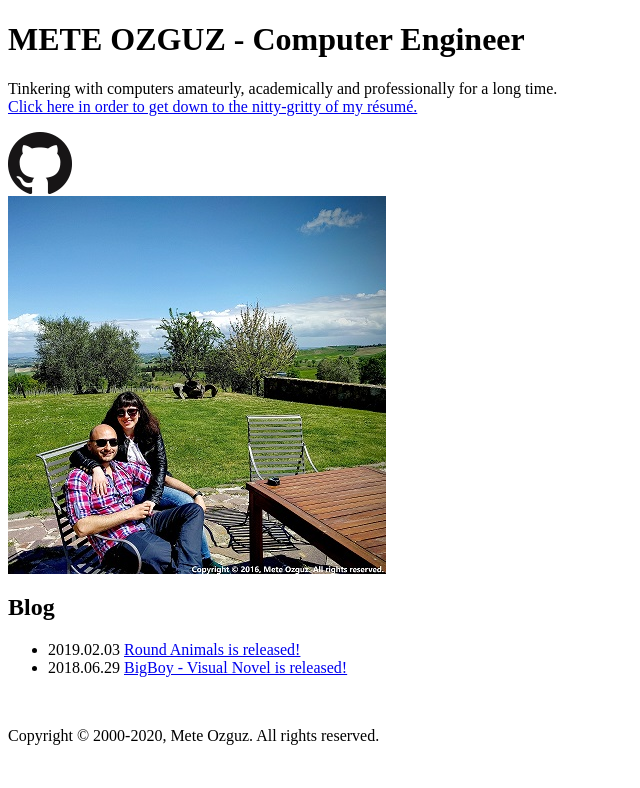
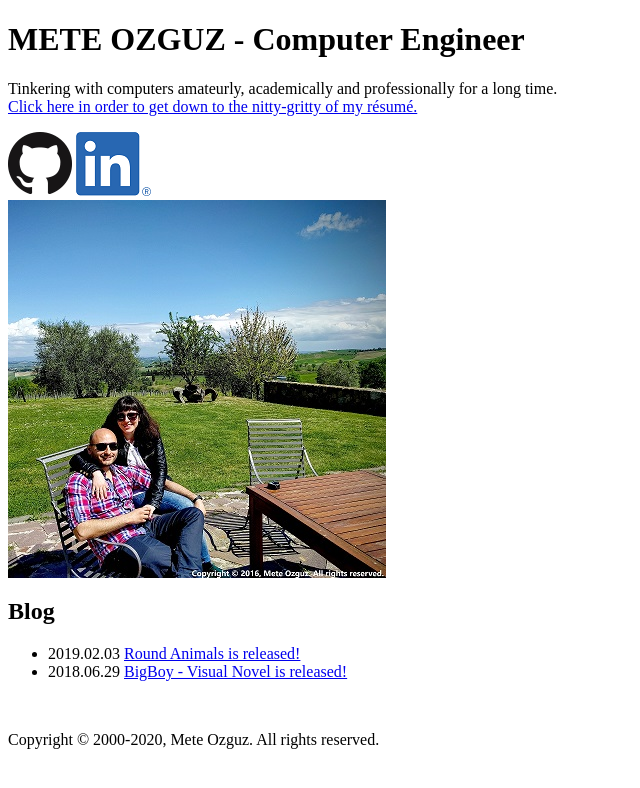
Before and after one commit to ozguzMete/ozguzMete.github.io, a plain HTML site: page index.html in a window 1280 px wide. Shown: the whole page, without its empty margins (0-640 px from the left). Drawn offline with Linux system fonts and the light colour scheme.

Commit message:
linkedin added

```diff
--- a/index.html
+++ b/index.html
@@ -23,9 +23,16 @@
  					target="_blank">Click here in order to get down to the nitty-gritty of my résumé.</a>
 			</p>
 			<a href="https://github.com/ozguzMete"
+ 				style="text-decoration: none"
  				target="_blank">
 				<img src="img/GitHub-Mark-64px.png"
    					alt="Mete Ozguz's GitHub page"/>
+			</a>
+			<a href="https://www.linkedin.com/in/meteozguz/"
+ 				style="text-decoration: none"
+ 				target="_blank">
+				<img src="img/LI-In-Bug.png"
+   					alt="Mete Ozguz's LinkedIn page"/>
 			</a>
 			<br/>
 			<img src="img/MeteOzguz.jpg"/>
```
Also changed, not shown: img/LI-In-Bug.png (added).
